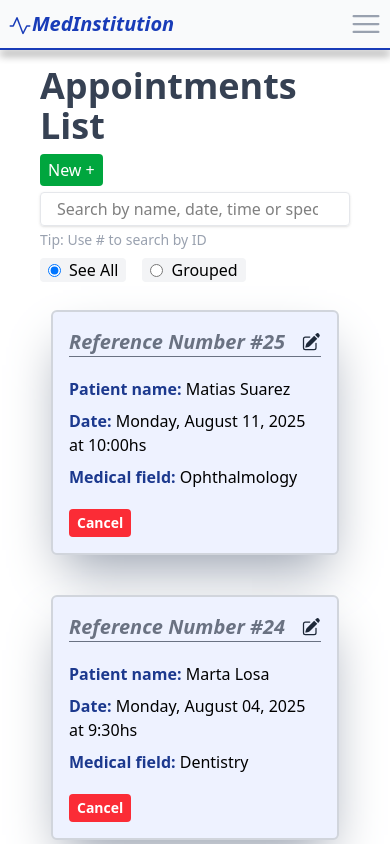
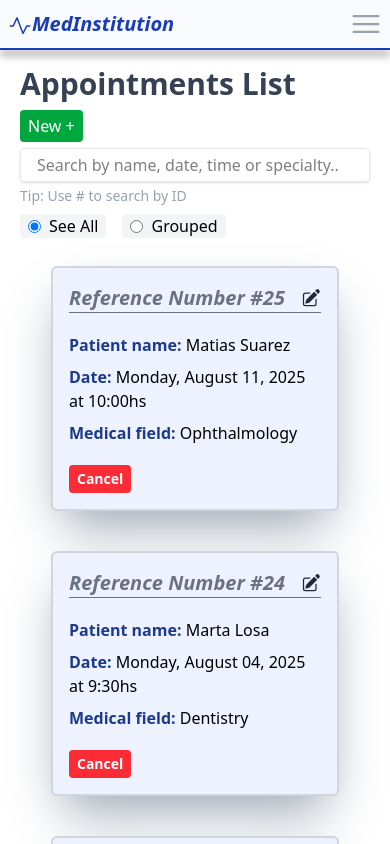
Before and after one commit to LucasDLabo/ReactJS-AAPRO2.0-2025, a React (Vite) app in the folder final_project/: page / in a window 390 px wide. Shown: the top 844 px of the page. Built offline with nearby package versions, Linux system fonts and the light colour scheme.

Commit message:
fix/mobile: minor small screen mobile style fixes

```diff
--- a/final_project/src/App.jsx
+++ b/final_project/src/App.jsx
@@ -169,7 +169,7 @@ function App() {
 
                             {isCreateOpen && (
                                 <div>
-                                    <div className="absolute z-50 w-10/12 rounded-2xl border-2 border-gray-300 bg-white p-5 shadow-2xl shadow-black md:w-auto dark:bg-gray-800 dark:text-gray-400">
+                                    <div className="absolute z-50 w-[90%] rounded-2xl border-2 border-gray-300 bg-white p-5 shadow-2xl shadow-black md:w-auto dark:bg-gray-800 dark:text-gray-400">
                                         <AppointmentForm onCreate={createAppoint} specialties={specialties} timetables={timetables} appoint={appoint}></AppointmentForm>
                                     </div>
                                     <div className='fixed inset-0 z-20' onClick={toggleCreateWindow}></div>
--- a/final_project/src/Style.css
+++ b/final_project/src/Style.css
@@ -9,11 +9,11 @@ html {
     @apply dark:bg-gray-900
 }
 main{
-    @apply px-10 dark:bg-gray-900;
+    @apply px-5 md:px-10 dark:bg-gray-900;
 }
 @layer components{
     .title{
-        @apply mb-2 md:mb-5 text-4xl font-extrabold text-gray-700 dark:text-blue-900;
+        @apply mb-2 md:mb-5 text-3xl md:text-4xl font-extrabold text-gray-700 dark:text-blue-900;
     }
     .btn-delete{
         @apply cursor-pointer rounded bg-red-500 px-2 py-1 font-bold text-white transition-colors hover:bg-red-400 dark:bg-red-800 dark:hover:bg-red-600;
--- a/final_project/src/components/footer/FootSection.jsx
+++ b/final_project/src/components/footer/FootSection.jsx
@@ -6,7 +6,7 @@ function FootSection(){
 
                 <div className="flex h-full flex-col justify-between py-5 md:flex-row">
                     <section className="mx-5 flex flex-col items-center justify-center border-b-1 border-gray-500 md:border-b-0 md:mx-0 md:w-full md:border-r-1">
-                        <h3 className="text-3xl font-bold italic">What's New?</h3>
+                        <h3 className="text-2xl font-bold italic md:text-3xl">What's New?</h3>
                         <p className="text-center">
                             Learn more about the lastest news on our <a href="" className="link-a" title="Go to the Blog site">Blogsite</a>
                             <br />
@@ -33,7 +33,7 @@ function FootSection(){
 
                     </section>
 
-                    <form action="" className="mt-5 flex w-full flex-col items-center justify-center px-5 md:mt-0 md:px-0">
+                    <form action="" className="mt-5 flex w-full flex-col items-center justify-center px-2 md:mt-0 md:px-0">
                         <h3 className="mb-1 text-2xl font-bold italic md:text-3xl">Subcribe to our Newsletter!</h3>
                         <p className=" text-center">
                             Be the first to know when we launch, share updates or post something new.
--- a/final_project/src/components/header/MobileMenu.jsx
+++ b/final_project/src/components/header/MobileMenu.jsx
@@ -8,7 +8,7 @@ function MobileMenu({ isOpen, onClose, children }){
             <section>
                 <div className="fixed z-10 h-screen w-full bg-black/60" onClick={onClose}/>
 
-                <div className="fixed top-0 right-0 z-10 flex h-screen w-7/12 flex-col items-center justify-center bg-gray-50 text-3xl dark:bg-gray-900 dark:text-gray-200">
+                <div className="fixed top-0 right-0 z-10 flex h-screen w-8/12 flex-col items-center justify-center bg-gray-50 text-3xl dark:bg-gray-900 dark:text-gray-200">
                     <ul className="flex flex-col gap-2 px-5 text-2xl font-bold text-gray-500 dark:text-gray-200">
                         <li><a href="">Home</a></li>
                         <li><a href="">Services</a></li>
```
